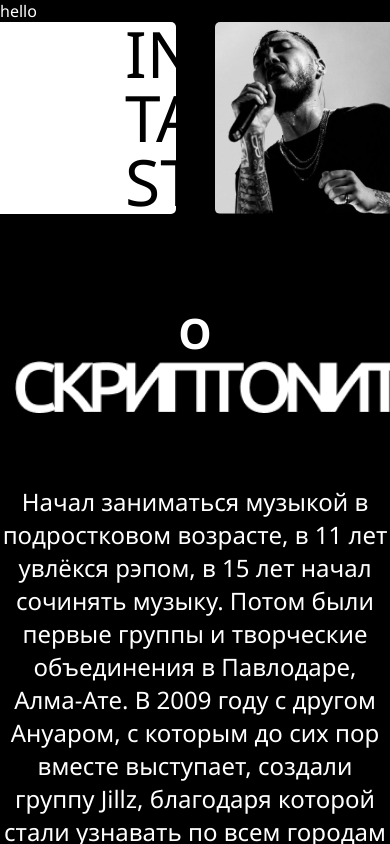
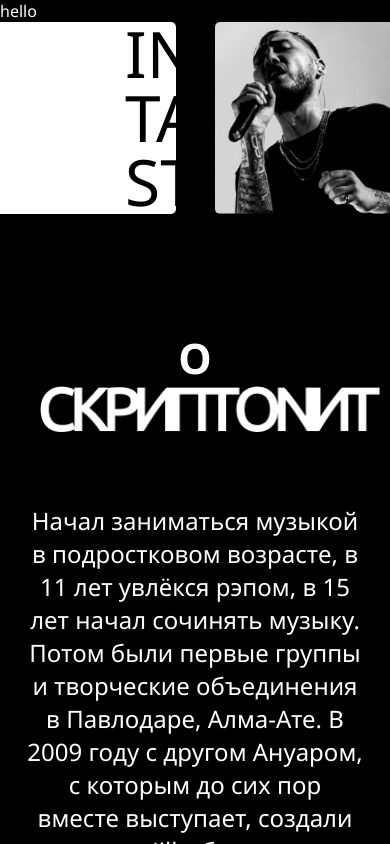
Before and after one commit to elesismailov/scriptonite-website, a Next.js app: page / in a window 390 px wide. Shown: the top 844 px of the page. Built offline with nearby package versions, Linux system fonts and the light colour scheme; a web font is replaced by a local one.

Commit message:
Add media query

```diff
--- a/styles/About.module.scss
+++ b/styles/About.module.scss
@@ -4,6 +4,7 @@
     text-align: center;
 
     margin-bottom: 90px;
+    padding: 25px;
 
     h1 {
         font-size: 42px;
--- a/styles/Albums.module.scss
+++ b/styles/Albums.module.scss
@@ -77,4 +77,11 @@
             }
         }
     }
+
+    @media only screen and (max-width: 450px) {
+        > ul {
+            padding: 0 25px;
+            gap: 50px;
+        }
+    }
 }
--- a/styles/globals.scss
+++ b/styles/globals.scss
@@ -9,6 +9,11 @@
   --border-radius: 12px;
 
   --neon-blue: #009CAD;
+
+  --mobile-width: 450px;
+  --tablet-width: 768px
+  --desktop-width: 1024px;
+  --large-desktop-width: 1440px;
 
 }
 
```
